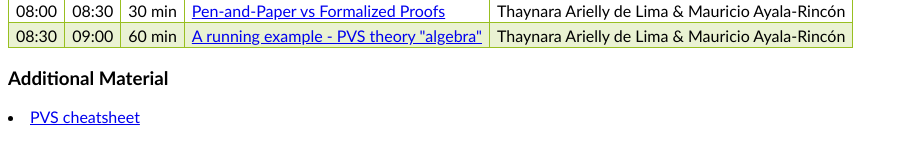
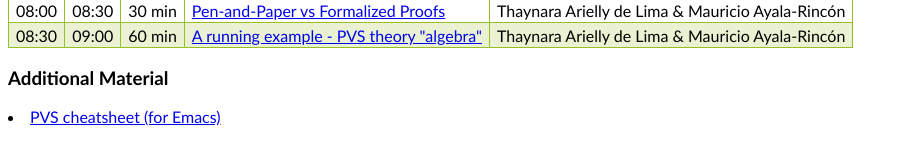
Before and after one commit to thaynaradelima/thaynaradelima.github.io, a Jekyll site: the page Tutorials/Semana_IME_UFG_2021/program.html, which Jekyll copies as it is, in a window 1280 px wide. Shown: the part 396-561 px from the top of the page, without its empty margins (0-908 px from the left). Built offline with Jekyll 4.4.1, drawn with Linux system fonts in a browser that asks for light colours.

Commit message:
Update program.html

```diff
--- a/Tutorials/Semana_IME_UFG_2021/program.html
+++ b/Tutorials/Semana_IME_UFG_2021/program.html
@@ -145,6 +145,6 @@ IME - UFG, Goi&acirc;nia, Bras&iacute;lia </strong></p>
 
 
 <h3>Additional Material</h3>
-<li> <a href="cheatsheet.pdf">PVS cheatsheet</a></li>
+<li> <a href="cheatsheet.pdf">PVS cheatsheet (for Emacs)</a></li>
 </body>
 </html>
```
